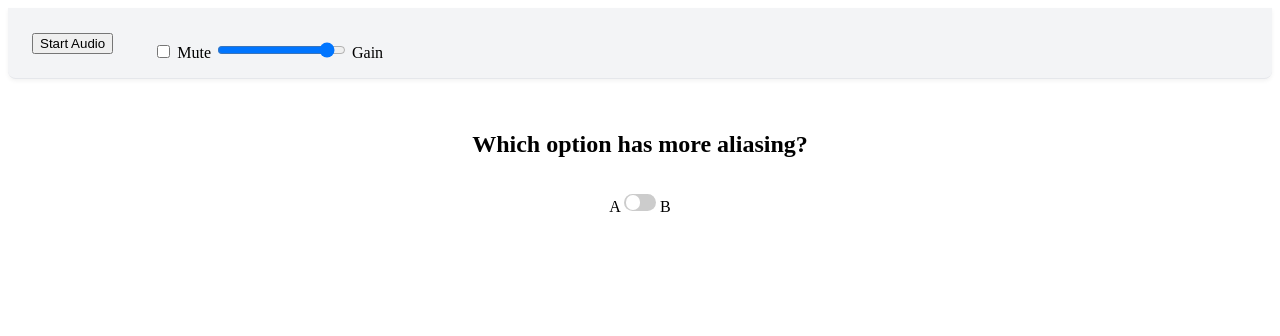
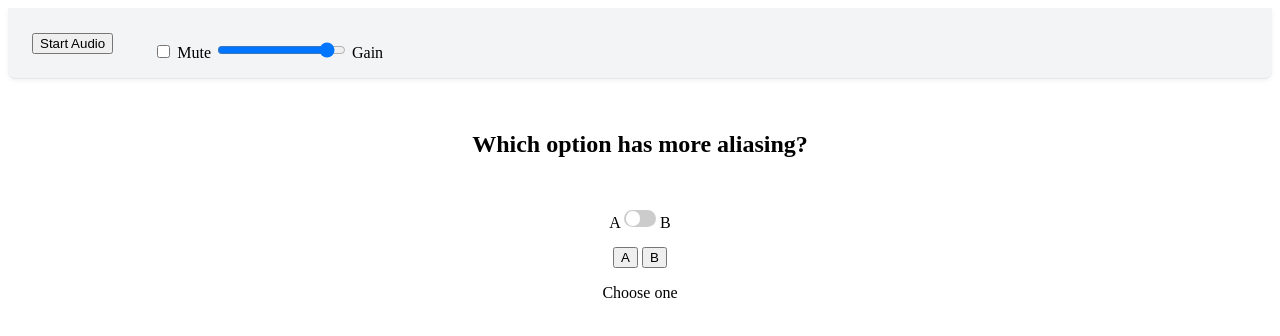
Before and after one commit to eetu-n/synth-school, a SvelteKit app: page /aliasing in a window 1280 px wide. Shown: the top 336 px of the page. Built offline with nearby package versions, Linux system fonts and the light colour scheme.

Commit message:
Aliasing quiz

```diff
--- a/src/routes/aliasing/+page.svelte
+++ b/src/routes/aliasing/+page.svelte
@@ -1,6 +1,19 @@
 <script lang="ts">
     import FaustSawSelector from '$lib/audioComponents/FaustSawSelector.svelte';
     import { audioState } from '$lib/audioFramework/audioState.svelte';
+
+    var rightIsAliasing = $state(Math.random() < 0.5);
+
+    var selected: "A" | "B" | null = $state(null);
+
+    function setSelected(newSelected: "A" | "B") {
+        selected = newSelected;
+        setTimeout(() => {
+            rightIsAliasing = Math.random() < 0.5;
+            selected = null;
+        }, 1000);
+    }
+
 </script>
 
 <style>
@@ -10,10 +23,24 @@
         flex-direction: column;
         justify-content: center;
         align-items: center;
+        gap: 1rem;
     }
 </style>
 
 <div class=centered>
     <h2>Which option has more aliasing?</h2>
-    <FaustSawSelector output={audioState.masterWorklet} />
+    <FaustSawSelector output={audioState.masterWorklet} isRightAliasing={rightIsAliasing} />
+    <div>
+        <button onclick={() => setSelected('A')}>A</button>
+        <button onclick={() => setSelected('B')}>B</button>
+    </div>
+    {#if !selected }
+        Choose one
+    {:else if selected === 'A' && !rightIsAliasing}
+        Correct!
+    {:else if selected === 'B' && rightIsAliasing}
+        Correct!
+    {:else}
+        Wrong!
+    {/if}
 </div>
```
